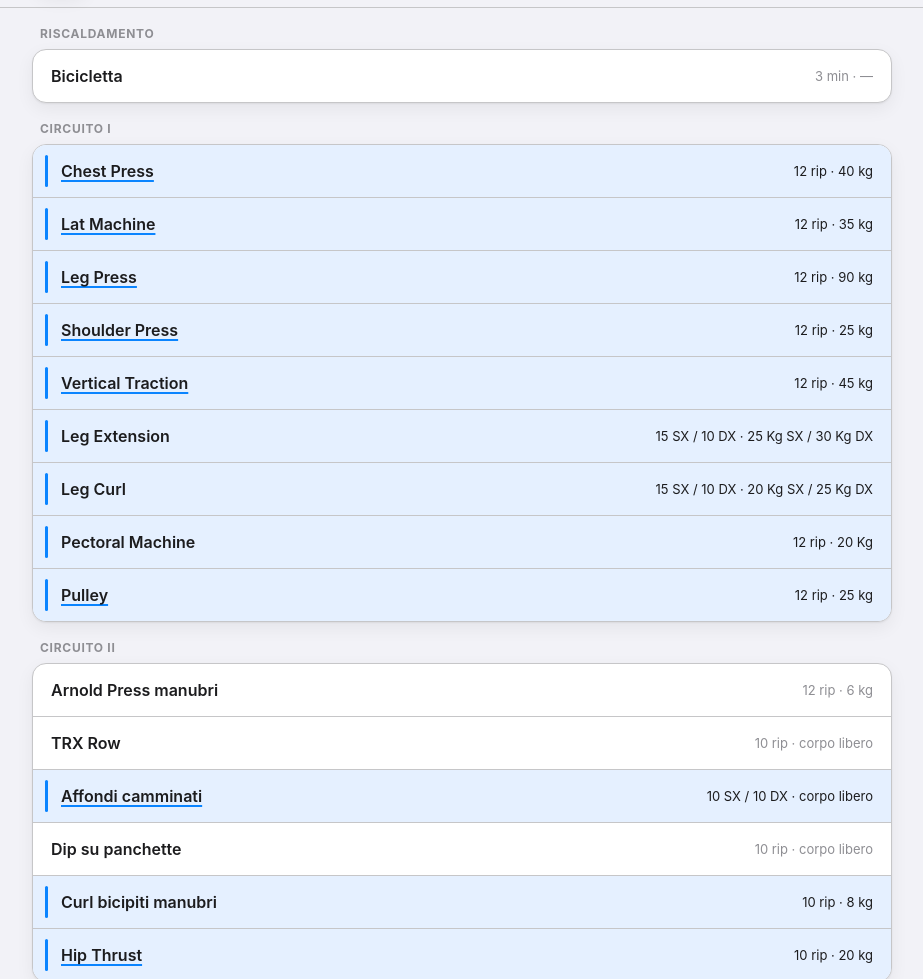
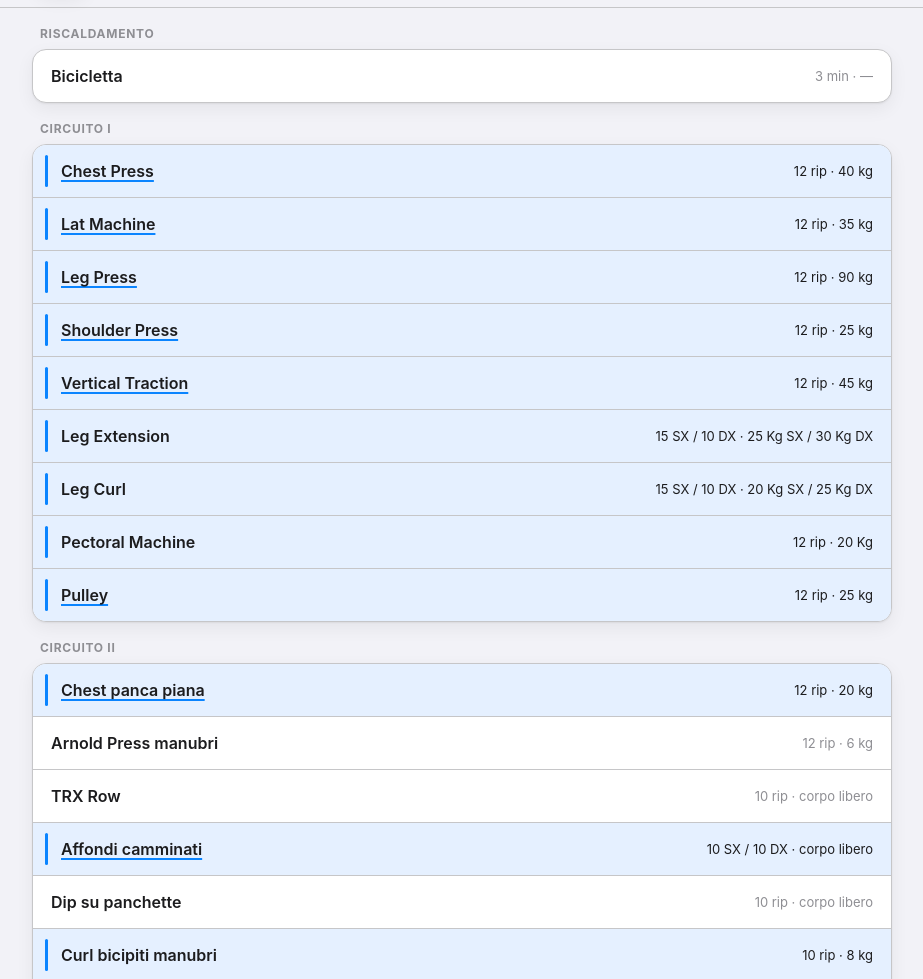
Before and after one commit to lbrazzoli/gym, a plain HTML site: page index.html in a window 1280 px wide. Shown: the part 121-1100 px from the top of the page, without its empty margins (178-1101 px from the left). Drawn offline with Linux system fonts and the light colour scheme.

Commit message:
Update index.html

```diff
--- a/index.html
+++ b/index.html
@@ -194,6 +194,10 @@
       <section class="section" data-group="II">
         <h2 class="section-header">Circuito II</h2>
         <div class="group">
+          <div class="row grande repeat" data-repeat="true">
+            <div class="title">Chest panca piana</div>
+            <div class="meta">12 rip · 20 kg</div>
+          </div>
           <div class="row" data-repeat="false">
             <div class="title">Arnold Press manubri</div>
             <div class="meta">12 rip · 6 kg</div>
```
